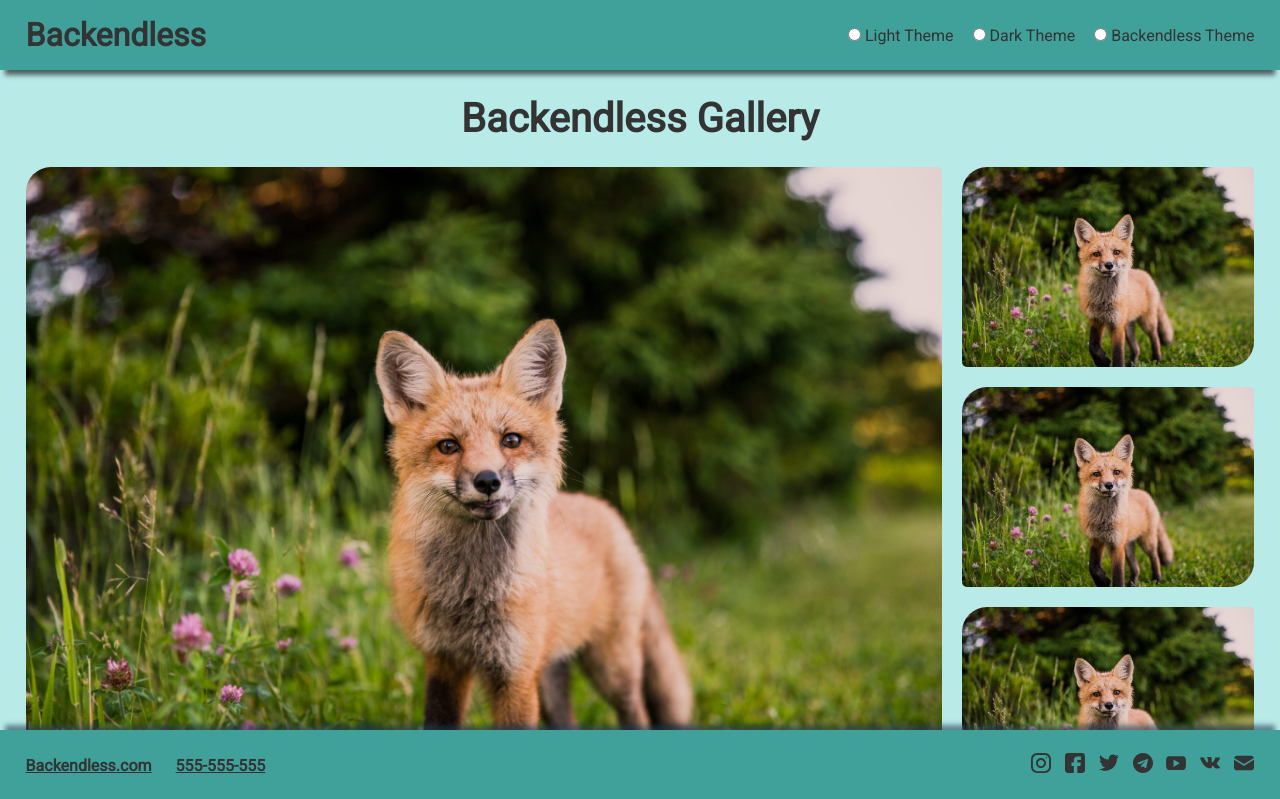
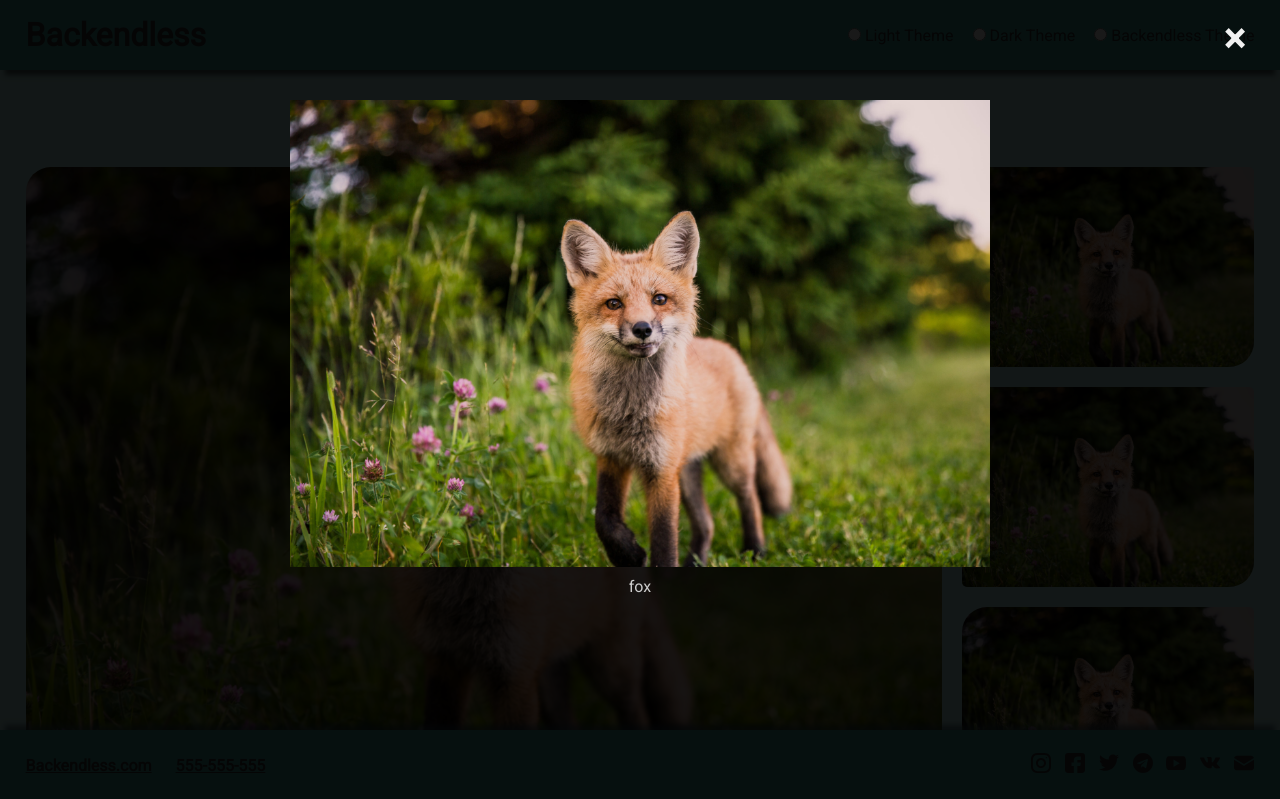
Before and after one commit to Fialkaksu/Backendless, a plain HTML site: page index.html in a window 1280 px wide. Both pictures are taken after a click on the element 1108 px from the left and 267 px from the top of the page. Shown: the top 799 px of the page. Drawn offline with Linux system fonts and the light colour scheme.

Commit message:
feat: add modal, animation to title

```diff
--- a/css/style.css
+++ b/css/style.css
@@ -115,6 +115,24 @@ main {
   font-size: 40px;
   text-align: center;
   padding: 25px 0;
+  animation-name: zoom;
+  animation-duration: 3s;
+  animation-iteration-count:infinite;
+}
+
+@keyframes zoom {
+  0% {
+    opacity: 0;
+  }
+
+  50% {
+    opacity: 1;
+    transform: scale3d(.3, .3, .3);
+  }
+
+  to {
+    opacity: 1;
+  }
 }
 
 .gallery {
@@ -138,6 +156,7 @@ main {
 .gallery__item:hover {
   box-shadow: 10px 10px 8px 0px var(--gallery-item-shadow);
   border-radius: 0;
+  opacity: 0.7;
 }
 
 .gallery__item:nth-child(1),
@@ -150,6 +169,84 @@ main {
 .gallery__item:nth-child(16n + 10) {
   grid-column: 2/span 3;
   grid-row: span 3;
+}
+
+/* modal */
+.modal {
+  display: none;
+  position: fixed;
+  z-index: 1;
+  padding-top: 100px;
+  left: 0;
+  top: 0;
+  width: 100%;
+  height: 100%;
+  overflow: auto;
+  background-color: rgb(0, 0, 0);
+  background-color: rgba(0, 0, 0, 0.9);
+}
+
+.modal__content {
+  margin: auto;
+  display: block;
+  width: 80%;
+  max-width: 700px;
+}
+
+.modal__caption {
+  margin: auto;
+  display: block;
+  width: 80%;
+  max-width: 700px;
+  text-align: center;
+  color: #ccc;
+  padding: 10px 0;
+  height: 150px;
+}
+
+.modal__content,
+.modal__caption {
+  -webkit-animation-name: zoom;
+  -webkit-animation-duration: 0.6s;
+  animation-name: zoom;
+  animation-duration: 0.6s;
+}
+
+@-webkit-keyframes zoom {
+  from {
+    -webkit-transform: scale(0)
+  }
+
+  to {
+    -webkit-transform: scale(1)
+  }
+}
+
+@keyframes zoom {
+  from {
+    transform: scale(0)
+  }
+
+  to {
+    transform: scale(1)
+  }
+}
+
+.modal__close {
+  position: absolute;
+  top: 15px;
+  right: 35px;
+  color: #f1f1f1;
+  font-size: 40px;
+  font-weight: bold;
+  transition: 0.3s;
+}
+
+.modal__close:hover,
+.modal__close:focus {
+  color: #bbb;
+  text-decoration: none;
+  cursor: pointer;
 }
 
 /* footer */
@@ -200,7 +297,6 @@ footer {
 .social__link--img path {
   fill: var(--content-text-color);
 }
-
 
 @media (max-width: 1079.98px) {
 
@@ -293,6 +389,11 @@ footer {
     grid-row: span 2;
   }
 
+  /* modal */
+  .modal__content {
+    width: 100%;
+  }
+
   /* footer */
   footer {
     height: 140px;
--- a/index.html
+++ b/index.html
@@ -70,6 +70,12 @@
       <!-- <div class="gallery__item"></div> -->
       <!-- <div class="gallery__item"></div> -->
     </section>
+
+    <aside class="modal">
+      <span class="modal__close">×</span>
+      <img class="modal__content">
+      <div class="modal__caption"></div>
+    </aside>
   </main>
 
   <footer>
--- a/js/script.js
+++ b/js/script.js
@@ -1,8 +1,8 @@
 const radioToggles = document.querySelectorAll('.theme__toggle[type="radio"]');
 const buttonToggles = document.querySelectorAll('button.theme__toggle');
 const selectToggles = selectTheme;
-const elementsToInvert = document.querySelectorAll('.gallery__item');
-
+const galleryItems = document.querySelectorAll('.gallery__item');
+console.log(galleryItems)
 let theme;
 
 Array.from(radioToggles).forEach(el => {
@@ -40,7 +40,7 @@ function switchTheme(e) {
 }
 
 function checkInvert() {
-  Array.from(elementsToInvert).forEach(el => {
+  Array.from(galleryItems).forEach(el => {
     if (theme === 'backendless') {
       el.classList.add('invert');
     } else {
@@ -48,3 +48,22 @@ function checkInvert() {
     }
   });
 }
+
+const modal = document.querySelector('.modal');
+const modalImg = document.querySelector('.modal__content');
+const captionText = document.querySelector('.modal__caption');
+const modalClose = document.querySelector('.modal__close');
+
+Array.from(galleryItems).forEach(el => {
+  el.addEventListener('click', showModal);
+});
+
+function showModal() {
+  modal.style.display = 'block';
+  modalImg.src = 'assets/fox.jpg';
+  captionText.innerHTML = 'fox';
+}
+
+modalClose.onclick = function () {
+  modal.style.display = 'none';
+}
```
